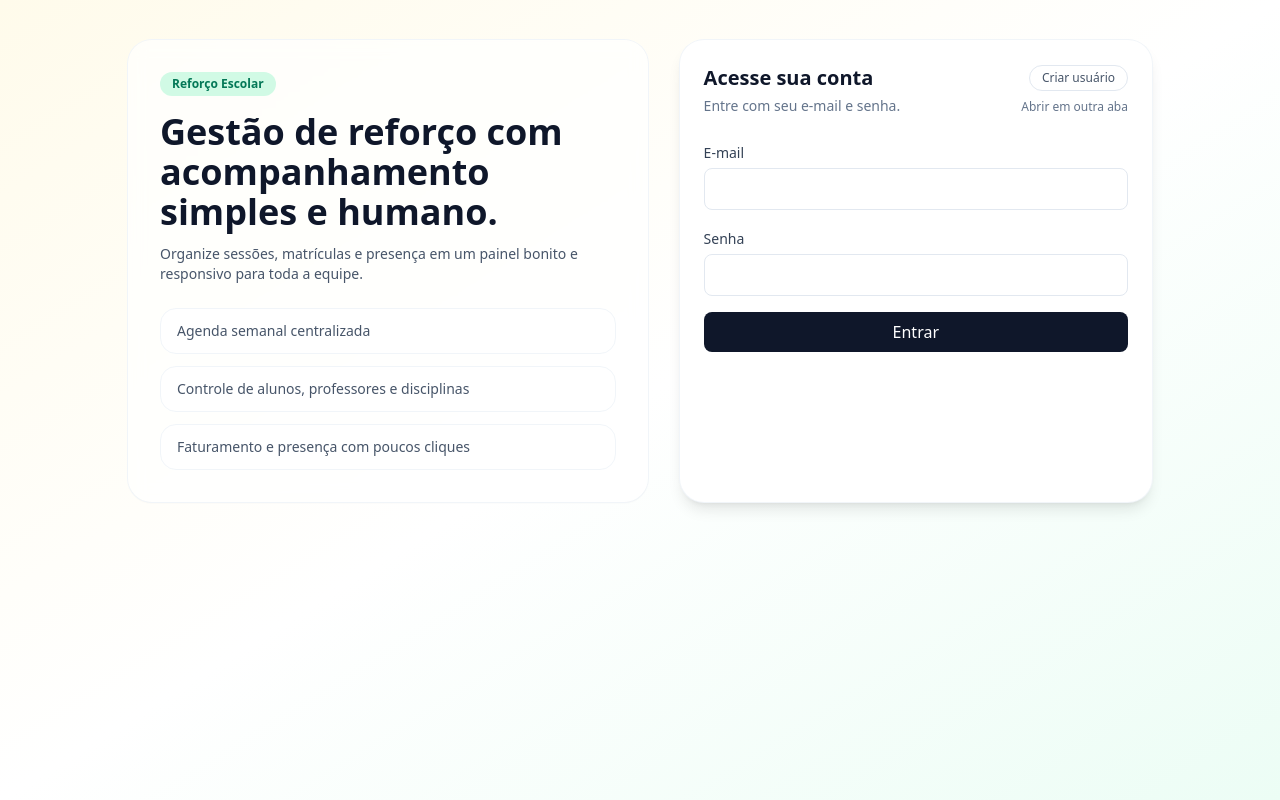
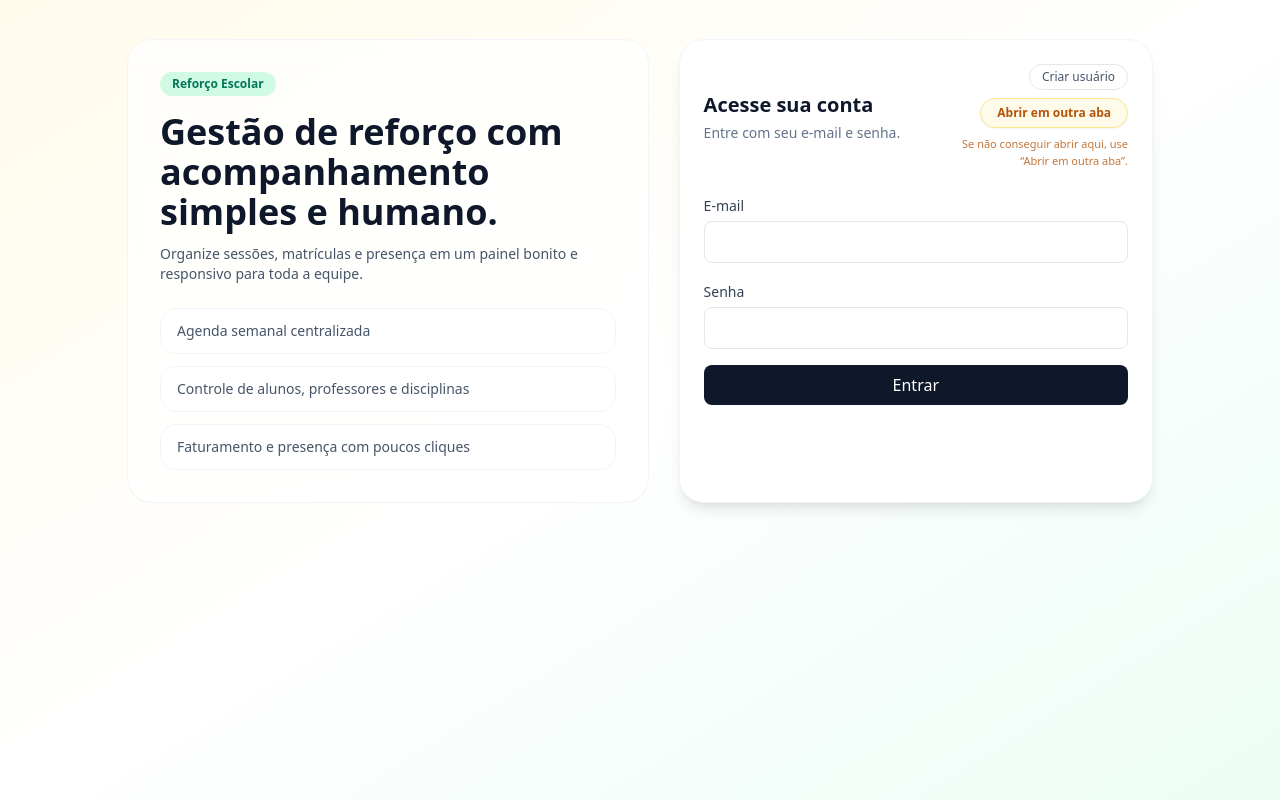
Before and after one commit to Andreviga/marcarreforco, a Next.js app: page /login in a window 1280 px wide. Built offline with nearby package versions, Linux system fonts and the light colour scheme.

Commit message:
Improve cross-browser compatibility and Safari new-tab link

```diff
--- a/src/app/globals.css
+++ b/src/app/globals.css
@@ -6,6 +6,35 @@
   color-scheme: light;
 }
 
+html {
+  -webkit-text-size-adjust: 100%;
+}
+
+@supports not ((-webkit-backdrop-filter: blur(1px)) or (backdrop-filter: blur(1px))) {
+  .backdrop-blur {
+    background-color: rgba(255, 255, 255, 0.95);
+  }
+}
+
+input[type="text"],
+input[type="email"],
+input[type="password"],
+input[type="number"],
+input[type="date"],
+input[type="time"],
+textarea {
+  -webkit-appearance: none;
+  appearance: none;
+}
+
+button,
+input,
+select,
+textarea {
+  font: inherit;
+  color: inherit;
+}
+
 body {
   @apply bg-slate-50 text-slate-900;
 }
--- a/src/app/login/page.tsx
+++ b/src/app/login/page.tsx
@@ -121,7 +121,7 @@ export default function LoginPage() {
                 {mode === "login" ? "Entre com seu e-mail e senha." : "Cadastre um aluno rapidamente."}
               </p>
             </div>
-            <div className="flex flex-col items-end gap-2">
+            <div className="flex flex-col items-end gap-2 text-right">
               <button
                 type="button"
                 onClick={() => {
@@ -133,13 +133,17 @@ export default function LoginPage() {
               >
                 {mode === "login" ? "Criar usuário" : "Já tenho conta"}
               </button>
-              <button
-                type="button"
-                onClick={() => window.open(window.location.href, "_blank", "noopener,noreferrer")}
-                className="text-xs text-slate-500 hover:text-slate-700"
+              <a
+                href={window.location.href}
+                target="_blank"
+                rel="noopener noreferrer"
+                className="inline-flex rounded-full border border-amber-200 bg-amber-50 px-4 py-1.5 text-xs font-semibold text-amber-700 shadow-sm hover:border-amber-300 hover:bg-amber-100"
               >
                 Abrir em outra aba
-              </button>
+              </a>
+              <p className="max-w-[180px] text-[11px] text-amber-700/80">
+                Se não conseguir abrir aqui, use “Abrir em outra aba”.
+              </p>
             </div>
           </div>
 
```
Also changed, not shown: package.json (+12 -0 lines).
